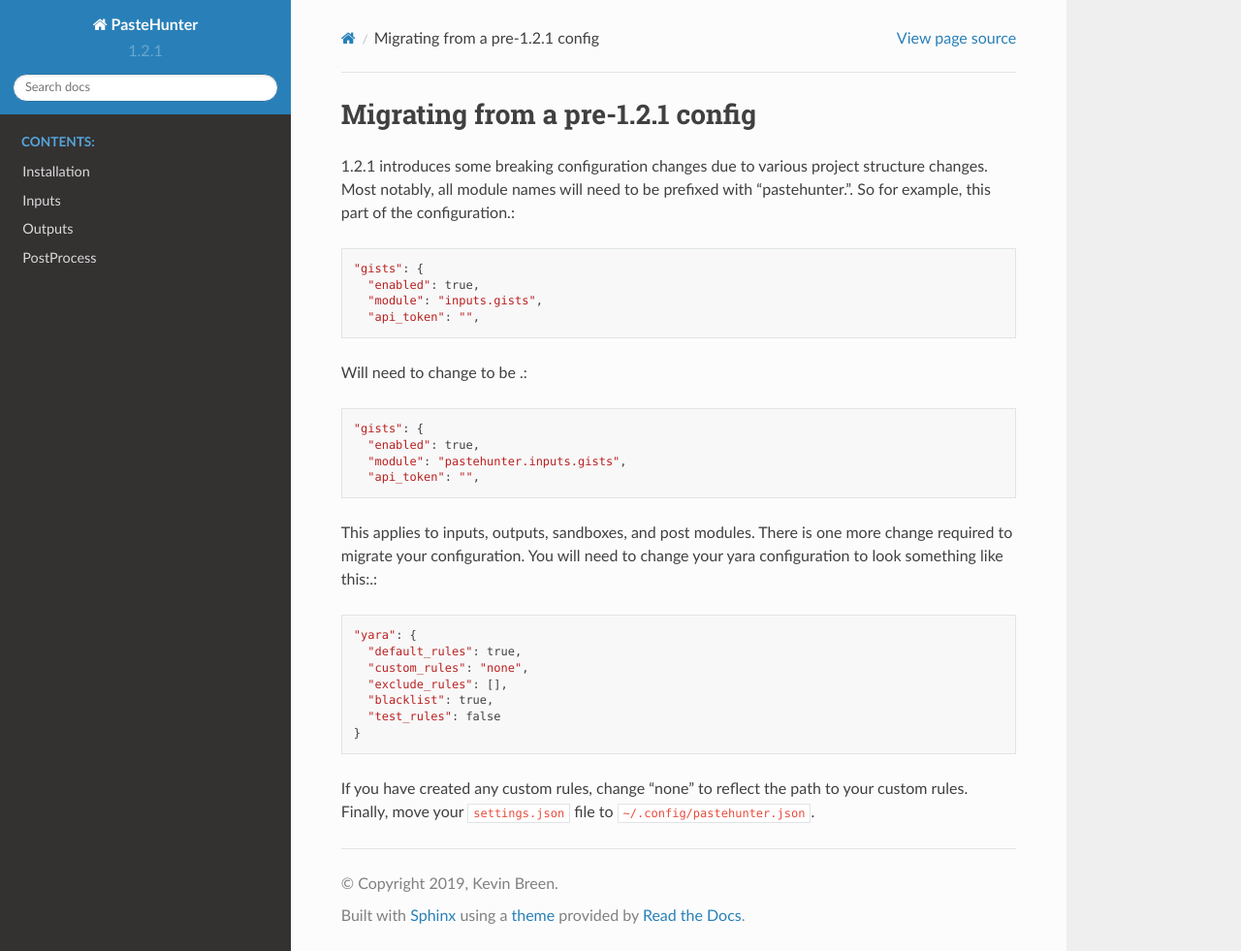
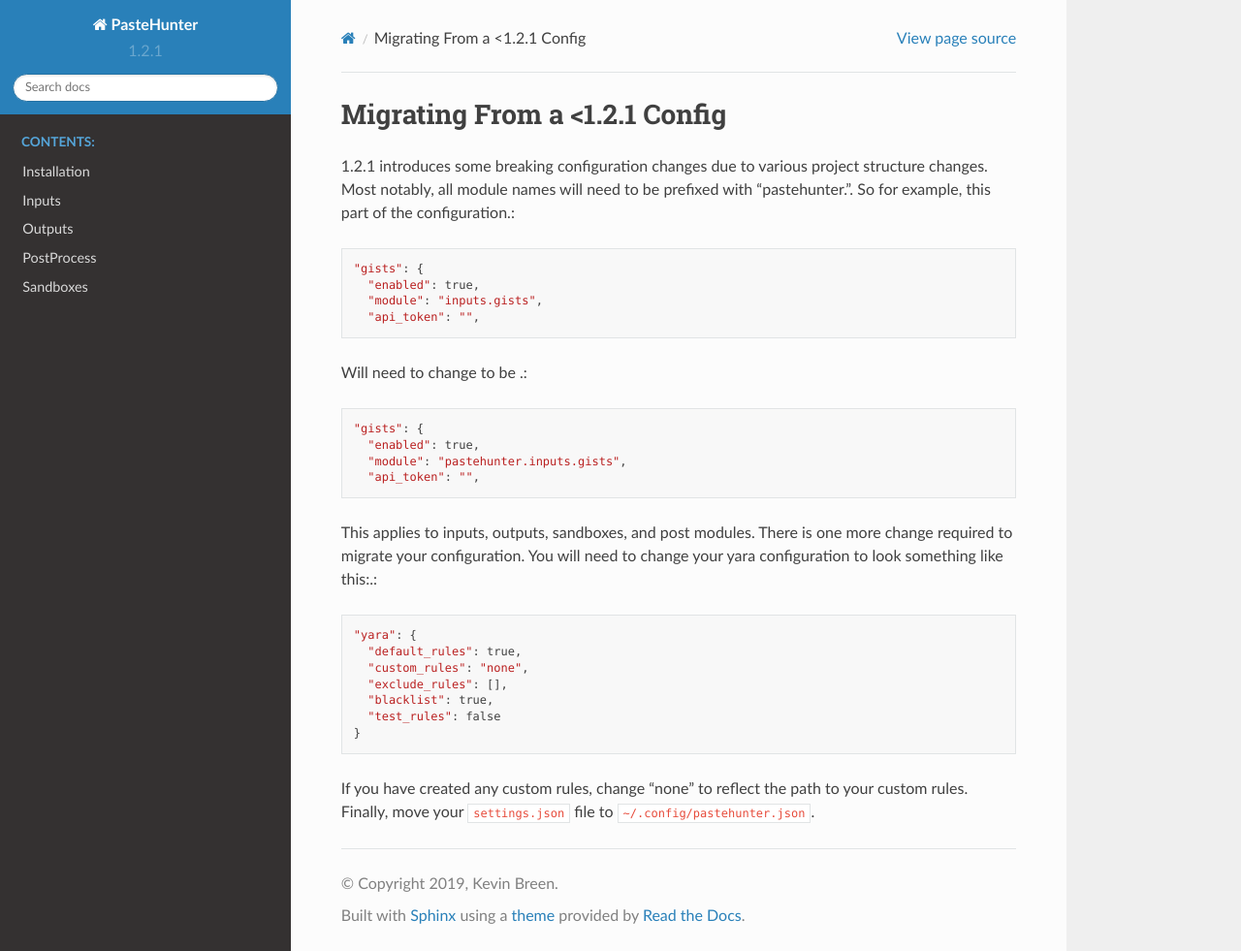
Before and after one commit to kevthehermit/PasteHunter, a Sphinx documentation site: the page built from docs/migrating.rst, in a window 1280 px wide and 981 px high. Shown: the whole window at 97% size. Built offline with Sphinx 7.4.7 and the Read the Docs theme 2.0.0, drawn with Linux system fonts in a browser that asks for light colours.

Commit message:
Minor doc fixes

```diff
--- a/docs/index.rst
+++ b/docs/index.rst
@@ -22,3 +22,4 @@
    inputs
    outputs
    postprocess
+   sandboxes
--- a/docs/installation.rst
+++ b/docs/installation.rst
@@ -26,8 +26,6 @@
 If you want to run the development version clone the repository or download the latest archive.
 
 Pastehunter has very few dependancies you can install all the python libraries using the requirements.txt file and ``sudo pip3 install -r requirements.txt``
-
-
 
 
 Yara
--- a/docs/migrating.rst
+++ b/docs/migrating.rst
@@ -1,4 +1,5 @@
-Migrating from a pre-1.2.1 config
+
+Migrating From a <1.2.1 Config
 ==================================
 1.2.1 introduces some breaking configuration changes due to various project structure changes. Most notably,
 all module names will need to be prefixed with "pastehunter.". So for example, this part of the configuration.::
```
Also changed, not shown: other parts of docs/installation.rst (+2 -0 lines).
